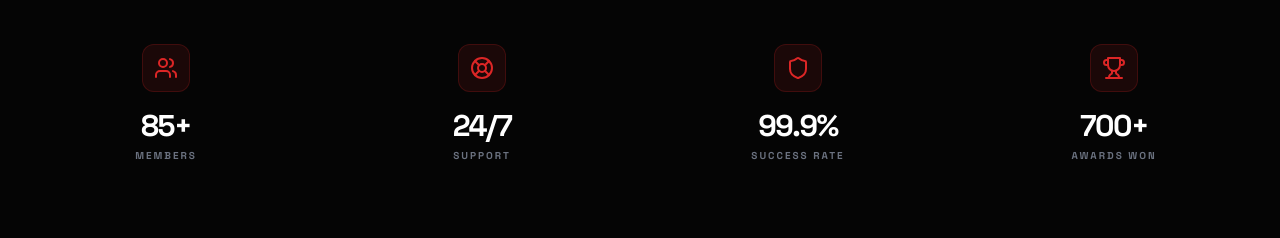
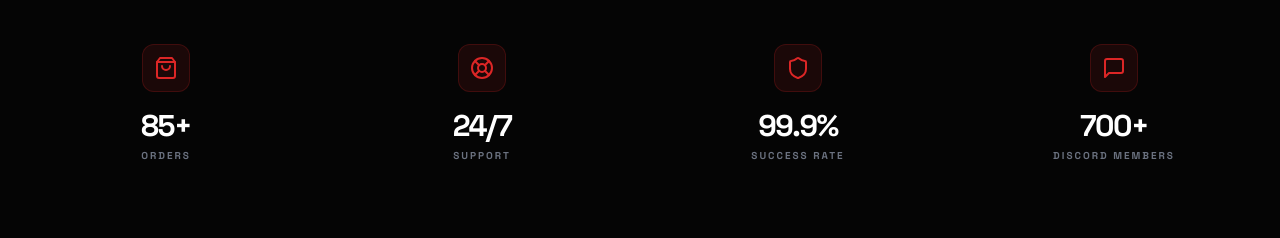
Before and after one commit to Izotzz/metaldrops, a React (Vite) app: page / in a window 1280 px wide. Shown: the part 1017-1255 px from the top of the page. Built offline with nearby package versions, Linux system fonts and the light colour scheme.

Commit message:
[dyad] Actualización de estadísticas: Discord Members y Orders - wrote 1 file(s)

```diff
--- a/src/pages/Index.tsx
+++ b/src/pages/Index.tsx
@@ -4,17 +4,17 @@ import React from 'react';
 import Navbar from '@/components/Navbar';
 import Hero from '@/components/Hero';
 import Footer from '@/components/Footer';
-import { Shield, ShoppingBag, MessageSquare, LifeBuoy, Users, Trophy } from 'lucide-react';
+import { Shield, ShoppingBag, MessageSquare, LifeBuoy } from 'lucide-react';
 import { useAuth } from '@/context/AuthContext';
 
 const Index = () => {
   const { userCount } = useAuth();
 
   const STATS = [
-    { label: "Members", value: "85+", icon: Users },
+    { label: "Orders", value: "85+", icon: ShoppingBag },
     { label: "Support", value: "24/7", icon: LifeBuoy },
     { label: "Success Rate", value: "99.9%", icon: Shield },
-    { label: "Awards Won", value: "700+", icon: Trophy },
+    { label: "Discord Members", value: "700+", icon: MessageSquare },
   ];
 
   return (
```
